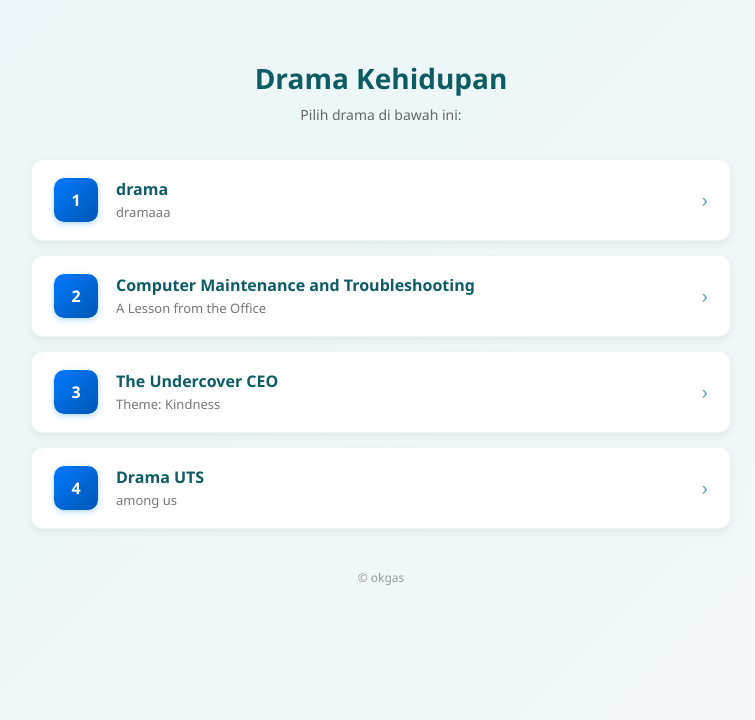
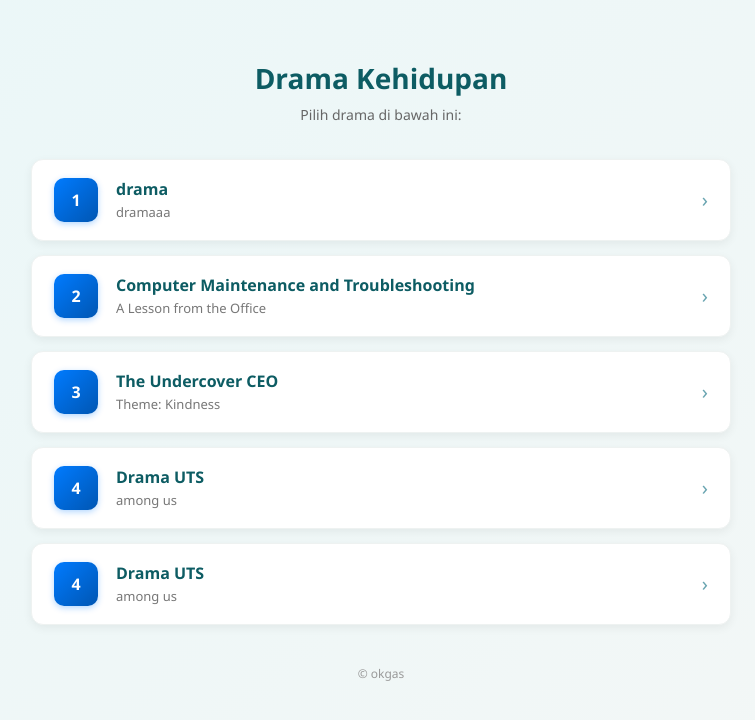
Before and after one commit to suartanagit/Drama2, a plain HTML site: page index.html in a window 1280 px wide. Shown: the whole page, without its empty margins (259-1014 px from the left). Drawn offline with Linux system fonts and the light colour scheme.

Commit message:
Fix HTML formatting and add drama links

```diff
--- a/index.html
+++ b/index.html
@@ -137,6 +137,15 @@
             <div class="arrow">›</div>
         </a>
 
+        <a href="drama4.html" class="drama-card">
+            <div class="drama-number">4</div>
+            <div class="drama-info">
+                <div class="drama-title">Drama UTS</div>
+                <div class="drama-desc">among us</div>
+            </div>
+            <div class="arrow">›</div>
+        </a>
+
         <!-- Tambahkan drama lain di sini dengan pola yang sama -->
         <!--
         <a href="drama4.html" class="drama-card">
```
